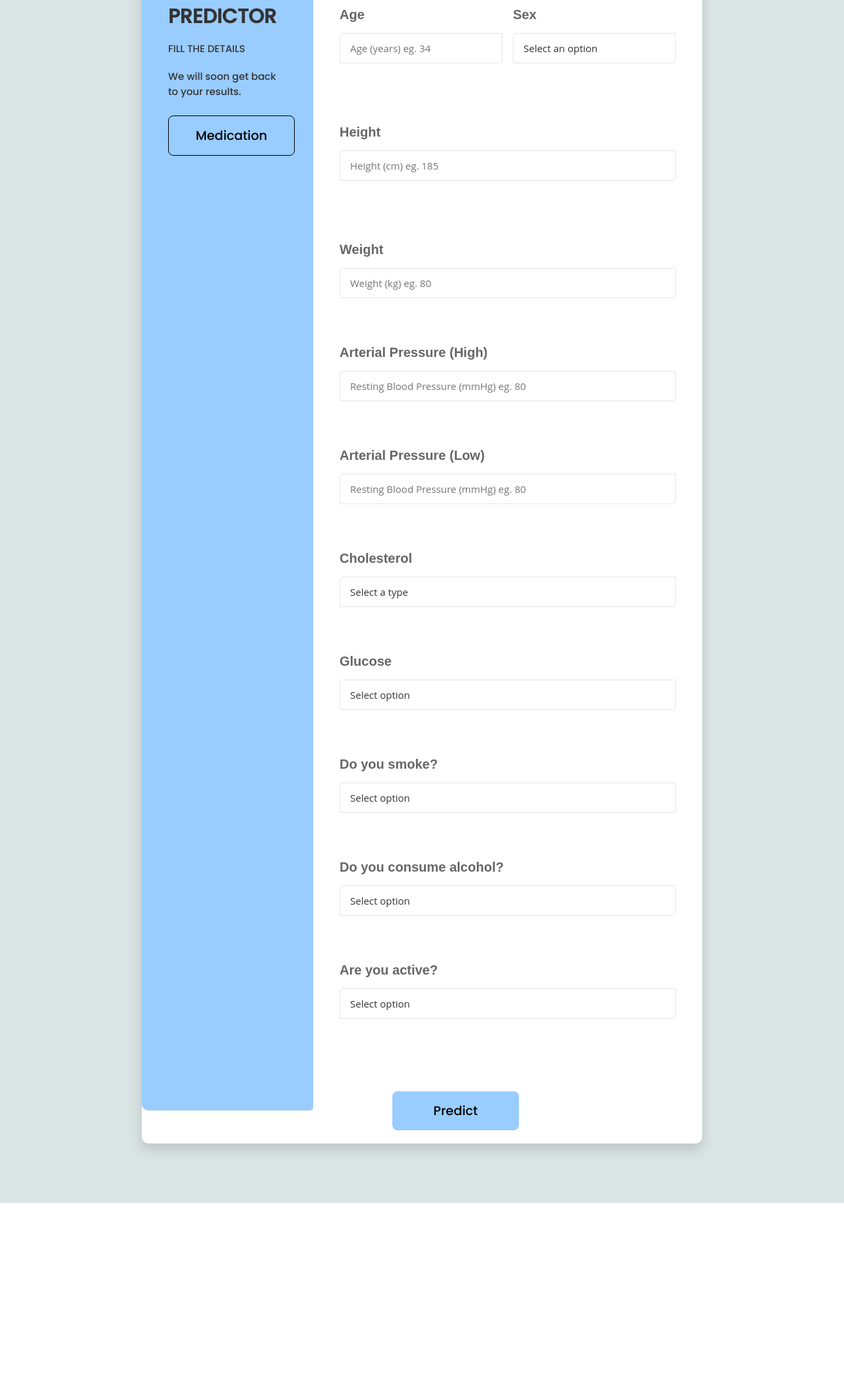
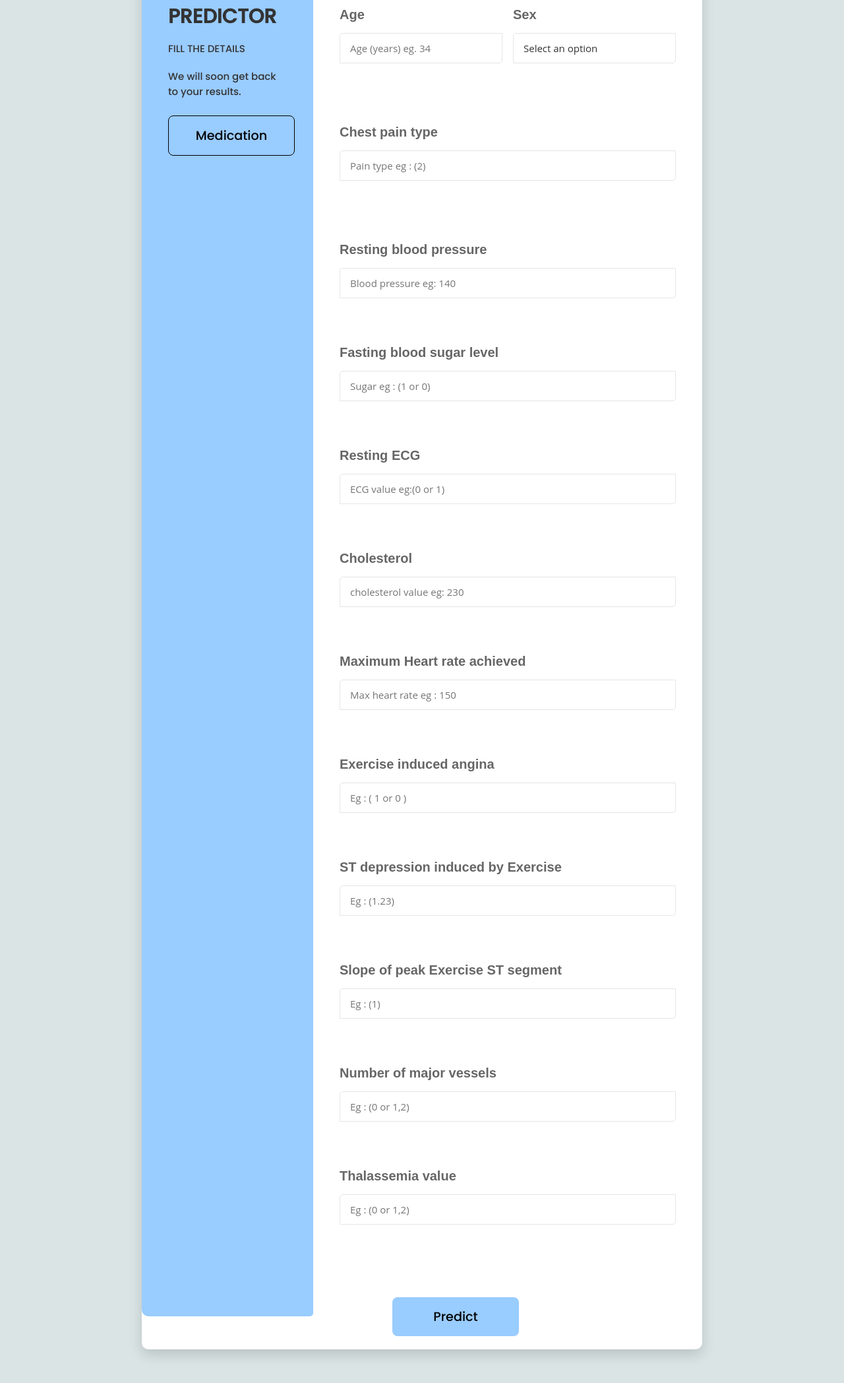
Before and after one commit to pranjalsc24/Disease-prediction-, a Flask app: page /heart in a window 1280 px wide. Shown: the part 368-2464 px from the top of the page at 66% size. Before the commit the page ends 2191 px from the top, so only its background shows below. Run offline with Flask 2, Linux system fonts and the light colour scheme; parts of the project's set-up code (start-up, migrations or seed data) failed here and were passed over; some web fonts are replaced.

Commit message:
final commit

```diff
--- a/app.py
+++ b/app.py
@@ -214,23 +214,25 @@ def predicth():
 def predicthnew():
     # 'age', 'gender', 'height', 'weight', 'bmi', 'ap_hi', 'ap_lo', 'cholesterol', 'gluc', 'smoke', 'alco', 'active'
 
-    print(request.form)
+    # print(request.form)
     age = float(request.form['age'])
     gender = int(request.form['gender'])
-    height = float(request.form['height'])
-    weight = float(request.form['weight'])
+    height = float(request.form['height'])#chest pain type
+    weight = float(request.form['weight'])#resting blood pressure
 
-    bmi =  bmi = weight / (height * height)
+    # bmi =  bmi = weight / (height * height)
 
-    ap_hi = int(request.form['ap_hi'])
-    ap_lo = int(request.form['ap_lo'])
-    cholesterol = int(request.form['cholesterol'])
-    gluc = int(request.form['gluc'])
-    smoke = int(request.form['smoke'])
-    alco = int(request.form['alco'])
-    active = int(request.form['active'])
+    ap_hi = int(request.form['ap_hi'])#fasting blood sugar level
+    ap_lo = int(request.form['ap_lo'])#resting ecg
+    cholesterol = int(request.form['cholesterol'])#5
+    gluc = int(request.form['gluc'])#maximun heart rate achieved
+    smoke = int(request.form['smoke'])#exercise induced angina
+    alco = float(request.form['alco'])#ST depression
+    active = int(request.form['active'])#slope of ST
+    vessels = int(request.form['vessels'])#Number of major vessels
+    thal = int(request.form['thal'])#thal value
 
-    input_data = (age,gender,height,weight,bmi,ap_hi,ap_lo,cholesterol,gluc,smoke,alco,active)
+    input_data = (age,gender,height,weight,cholesterol,ap_hi,ap_lo,gluc,smoke,alco,active,vessels,thal)
 
     # Changing data to numpy array
     input_data_arr = np.asarray(input_data)
--- a/templates/heart.html
+++ b/templates/heart.html
@@ -326,71 +326,96 @@ ul{
 				</div>
 				<br>
                 <div class="form-row">
-					<label for="height">Height</label>
+					<label for="height">Chest pain type</label>
                     <br><br><br><br><br>
-					<input type="number" required step="0.01" min="0" max="300" name="height" id="height" placeholder="Height (cm) eg. 185" class="input-text">
+					<input type="number" required step="0.01" min="0" max="300" name="height" id="height" placeholder="Pain type eg : (2)" class="input-text">
 				</div>
 				<br>
                 <div class="form-row">
-					<label for="weight">Weight</label>
+					<label for="weight">Resting blood pressure</label>
                     <br><br><br><br><br>
-					<input type="number" required step="0.01" min="0" max="300" name="weight" id="weight" placeholder="Weight (kg) eg. 80" class="input-text">
+					<input type="number" required step="0.01" min="0" max="300" name="weight" id="weight" placeholder="Blood pressure eg: 140" class="input-text">
 				</div>
 				<div class="form-row">
-					<label for="ap_hi">Arterial Pressure (High)</label>
+					<label for="ap_hi">Fasting blood sugar level</label>
                     <br><br><br><br><br>
-					<input type="number" required min="0" max="300" name="ap_hi" id="ap_hi" placeholder="Resting Blood Pressure (mmHg) eg. 80" class="input-text">
+					<input type="number" required min="0" max="300" name="ap_hi" id="ap_hi" placeholder="Sugar eg : (1 or 0)" class="input-text">
 				</div>
 				<div class="form-row">
-					<label for="ap_lo">Arterial Pressure (Low)</label>
+					<label for="ap_lo">Resting ECG</label>
                     <br><br><br><br><br>
-					<input type="number" required min="0" max="300" name="ap_lo" id="ap_lo" placeholder="Resting Blood Pressure (mmHg) eg. 80" class="input-text">
+					<input type="number" required min="0" max="300" name="ap_lo" id="ap_lo" placeholder="ECG value eg:(0 or 1)" class="input-text">
 				</div>
 				<div class="form-row">
 					<label for="cholesterol">Cholesterol</label>
                     <br><br><br><br><br>
-					<select required name="cholesterol" id="cholesterol" class="input-text" style="background-color: white;">
-						<option selected disabled hidden><i>Select a type</i></option>
-						<option value="1">1</option>
-						<option value="2">2</option>
-						<option value="3">3</option>
-					</select>
+					<input type="number" required name="cholesterol" id="cholesterol" placeholder="cholesterol value eg: 230" class="input-text">
 				</div>
 				<div class="form-row">
-					<label for="gluc">Glucose</label>
+					<label for="gluc">Maximum Heart rate achieved</label>
 					<br><br><br><br><br>
-					<select required name="gluc" id="gluc" class="input-text" style="background-color: white;">
+					<!-- <select required name="gluc" id="gluc" class="input-text" style="background-color: white;">
 						<option selected disabled hidden><i>Select option</i></option>
 						<option value="0">No</option>
 						<option value="1">Yes</option>
-					</select>
+					</select> -->
+					<input type="number" required name="gluc" id="gluc" placeholder="Max heart rate eg : 150" class="input-text">
+
 				</div>
 				<div class="form-row">
-					<label for="smoke">Do you smoke?</label>
+					<label for="smoke">Exercise induced angina</label>
 					<br><br><br><br><br>
-					<select required name="smoke" id="smoke" class="input-text" style="background-color: white;">
+					<!-- <select required name="smoke" id="smoke" class="input-text" style="background-color: white;">
 						<option selected disabled hidden><i>Select option</i></option>
 						<option value="0">No</option>
 						<option value="1">Yes</option>
-					</select>
+					</select> -->
+					<input type="number" required name="smoke" id="smoke" placeholder="Eg : ( 1 or 0 )" class="input-text">
+
 				</div>
 				<div class="form-row">
-					<label for="alco">Do you consume alcohol?</label>
+					<label for="alco">ST depression induced by Exercise</label>
 					<br><br><br><br><br>
-					<select required name="alco" id="alco" class="input-text" style="background-color: white;">
+					<!-- <select required name="alco" id="alco" class="input-text" style="background-color: white;">
 						<option selected disabled hidden><i>Select option</i></option>
 						<option value="0">No</option>
 						<option value="1">Yes</option>
-					</select>
+					</select> -->
+					<input type="number" required name="alco" id="alco" step="any" placeholder="Eg : (1.23)" class="input-text">
+
 				</div>
 				<div class="form-row">
-					<label for="active">Are you active?</label>
+					<label for="active">Slope of peak Exercise ST segment</label>
 					<br><br><br><br><br>
-					<select required name="active" id="active" class="input-text" style="background-color: white;">
+					<!-- <select required name="active" id="active" class="input-text" style="background-color: white;">
 						<option selected disabled hidden><i>Select option</i></option>
 						<option value="0">No</option>
 						<option value="1">Yes</option>
-					</select>
+					</select> -->
+					<input type="number" required name="active" id="active" placeholder="Eg : (1)" class="input-text">
+
+				</div>
+				<div class="form-row">
+					<label for="vessels">Number of major vessels</label>
+					<br><br><br><br><br>
+					<!-- <select required name="active" id="active" class="input-text" style="background-color: white;">
+						<option selected disabled hidden><i>Select option</i></option>
+						<option value="0">No</option>
+						<option value="1">Yes</option>
+					</select> -->
+					<input type="number" required name="vessels" id="vessels" placeholder="Eg : (0 or 1,2)" class="input-text">
+
+				</div>
+				<div class="form-row">
+					<label for="thal">Thalassemia value</label>
+					<br><br><br><br><br>
+					<!-- <select required name="active" id="active" class="input-text" style="background-color: white;">
+						<option selected disabled hidden><i>Select option</i></option>
+						<option value="0">No</option>
+						<option value="1">Yes</option>
+					</select> -->
+					<input type="number" required name="thal" id="thal" placeholder="Eg : (0 or 1,2)" class="input-text">
+
 				</div>
 
 <!--
```
Also changed, not shown: 2 other files.
